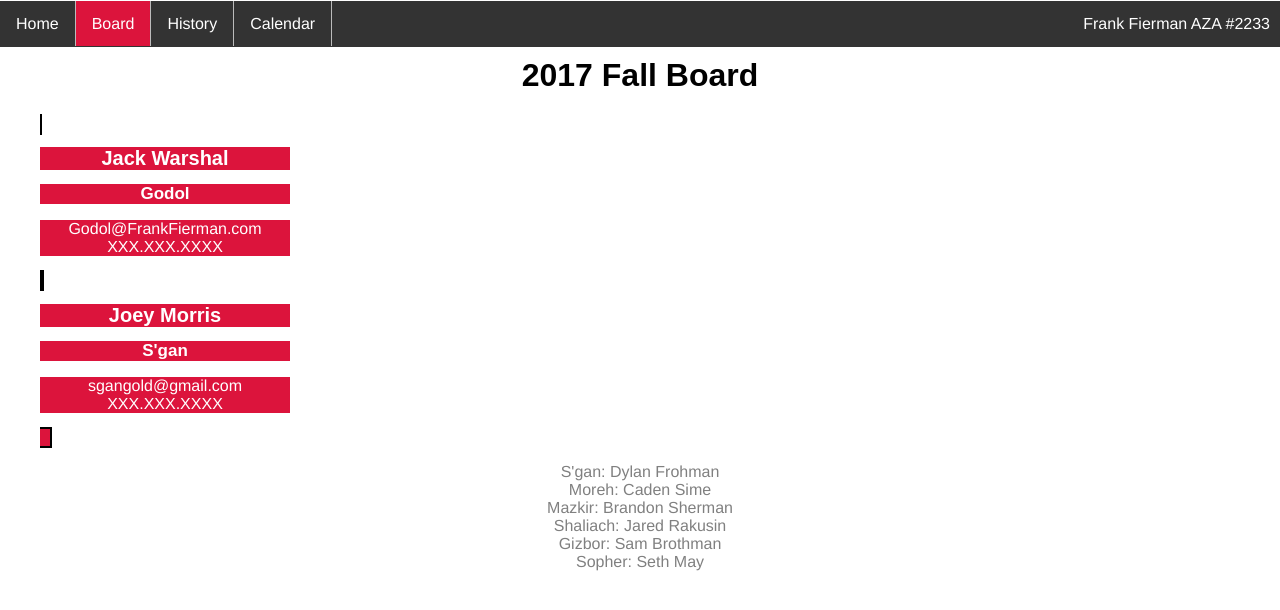
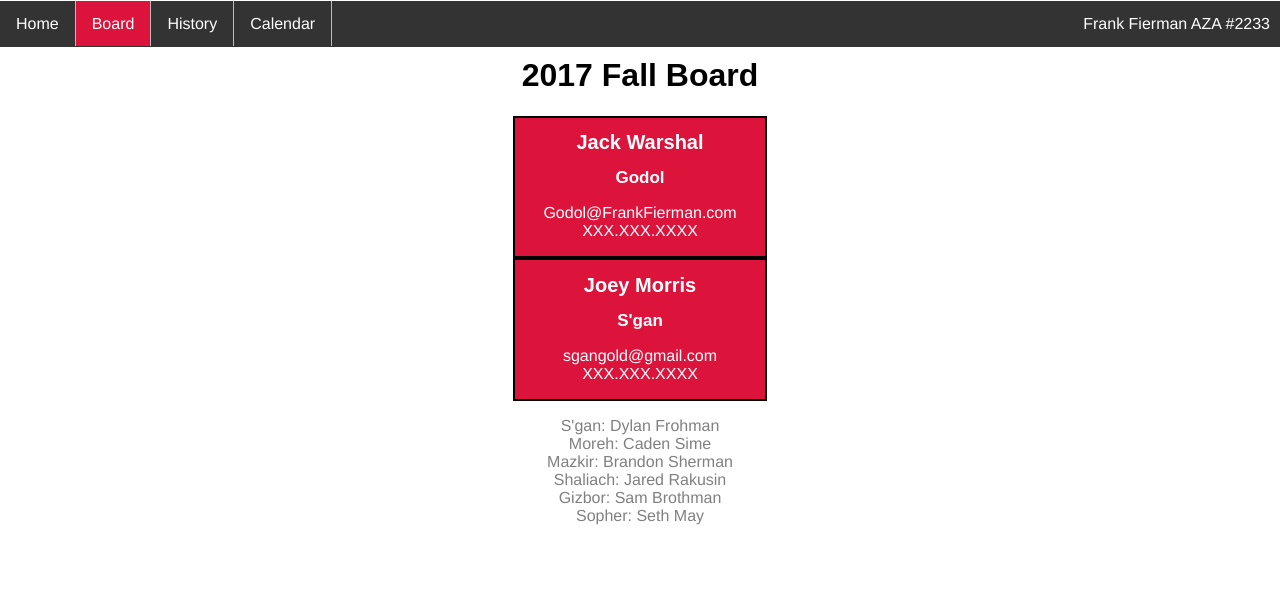
Before and after one commit to fiermanmazkir/fiermanmazkir.github.io, a Jekyll site: the page built from board/index.md, in a window 1280 px wide. Shown: the top 610 px of the page. Built offline with Jekyll 4.4.1, drawn with Linux system fonts in a browser that asks for light colours; comment, search, counter and statistics services are not loaded.

Commit message:
Update index.md

```diff
--- a/board/index.md
+++ b/board/index.md
@@ -61,22 +61,19 @@ h2.sgana-board {
 
 </h1>
 
-<ul>
-<li class="godol-board">
+<div class="godol-board">
          <h1 class="godol-board">Jack Warshal</h1>
 	 <h2 class="godol-board">Godol</h2>
 	 <p class="godol-board">Godol@FrankFierman.com<br>
 	 XXX.XXX.XXXX</p>
-	 </li>
+	 </div>
 
-<li class="sgana-board">
+<div class="sgana-board">
          <h1 class="sgana-board">Joey Morris</h1>
 	 <h2 class="sgana-board">S'gan</h2>
 	 <p class="sgana-board">sgangold@gmail.com<br>
 	 XXX.XXX.XXXX</p>
-	 </li>
-
-</ul>
+	 </div>
 
 <p>
          S'gan: Dylan Frohman<br>
```
Also changed, not shown: other parts of board/index.md (+2 -2 lines).
